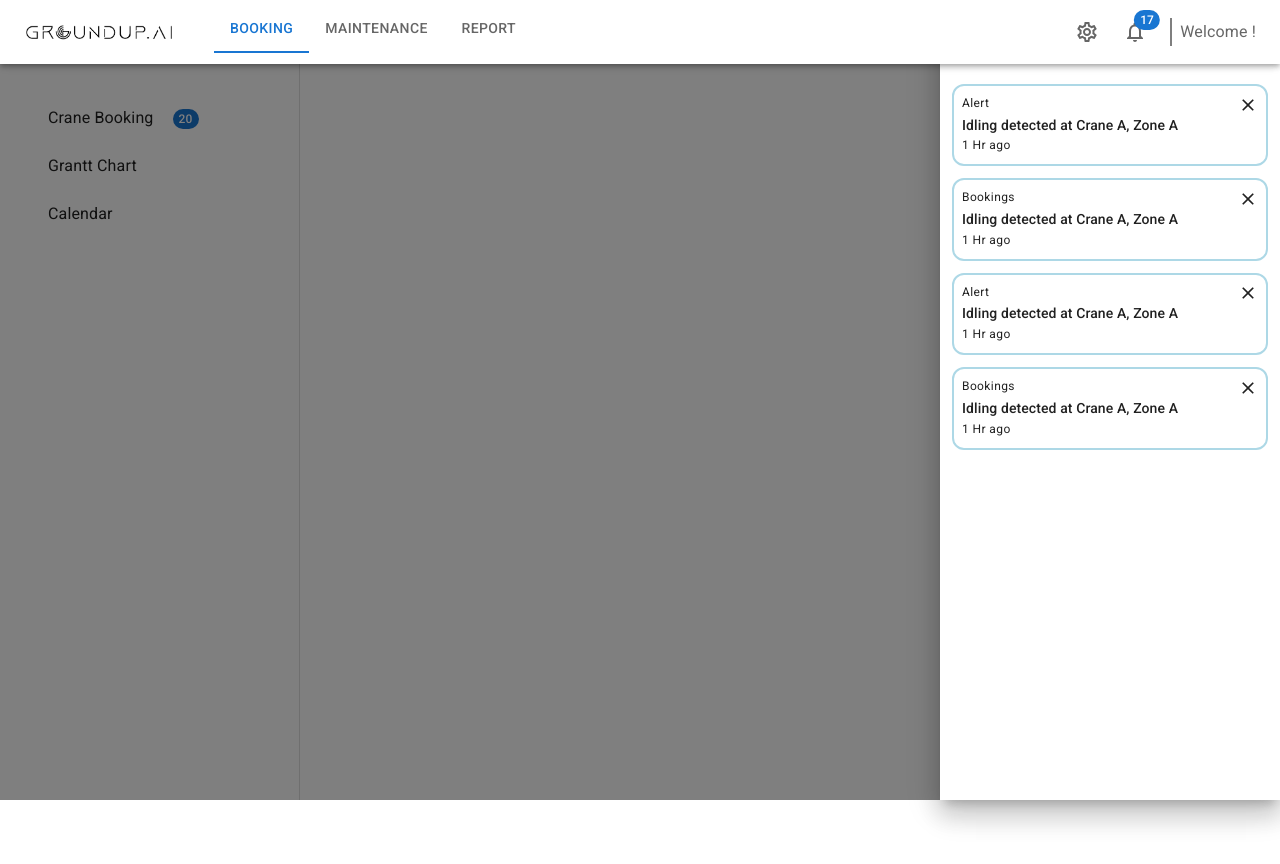
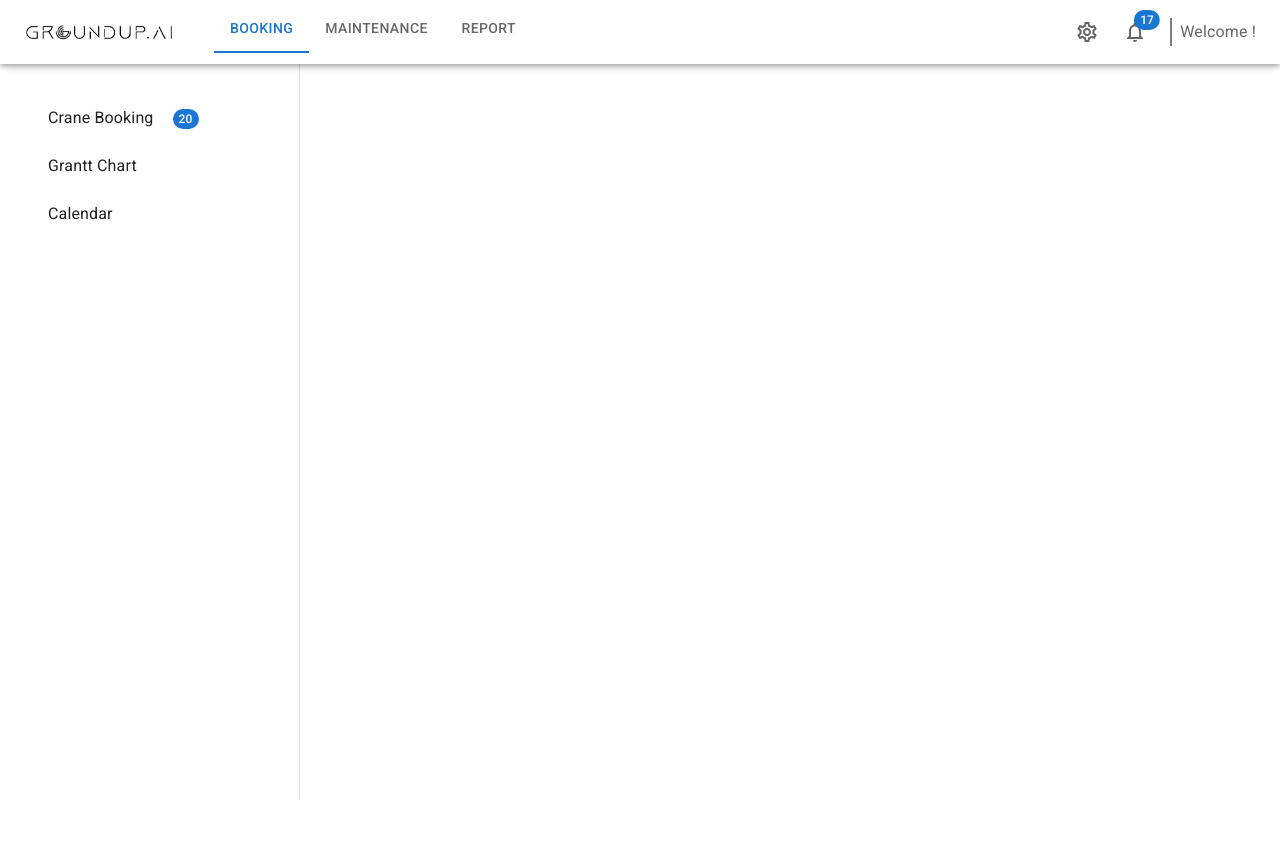
Before and after one commit to rahul81/groundup-ai, a React (Create React App) app: page /home in a window 1280 px wide. Built offline with nearby package versions, Linux system fonts and the light colour scheme.

Commit message:
Update GroundUpAppBar.tsx

```diff
--- a/src/components/common/header/GroundUpAppBar.tsx
+++ b/src/components/common/header/GroundUpAppBar.tsx
@@ -34,7 +34,7 @@ export default function GroundUpAppBar(props: HeadersProps) {
 
   const isMenuOpen = Boolean(anchorEl);
   const isMobileMenuOpen = Boolean(mobileMoreAnchorEl);
-  const [openNotificationDrawer, setopenNotificationDrawer] = React.useState<Boolean>(true);
+  const [openNotificationDrawer, setopenNotificationDrawer] = React.useState<Boolean>(false);
   const history = useHistory();
 
   const {username} = useSelector((state: RootState) => state.login);
```
